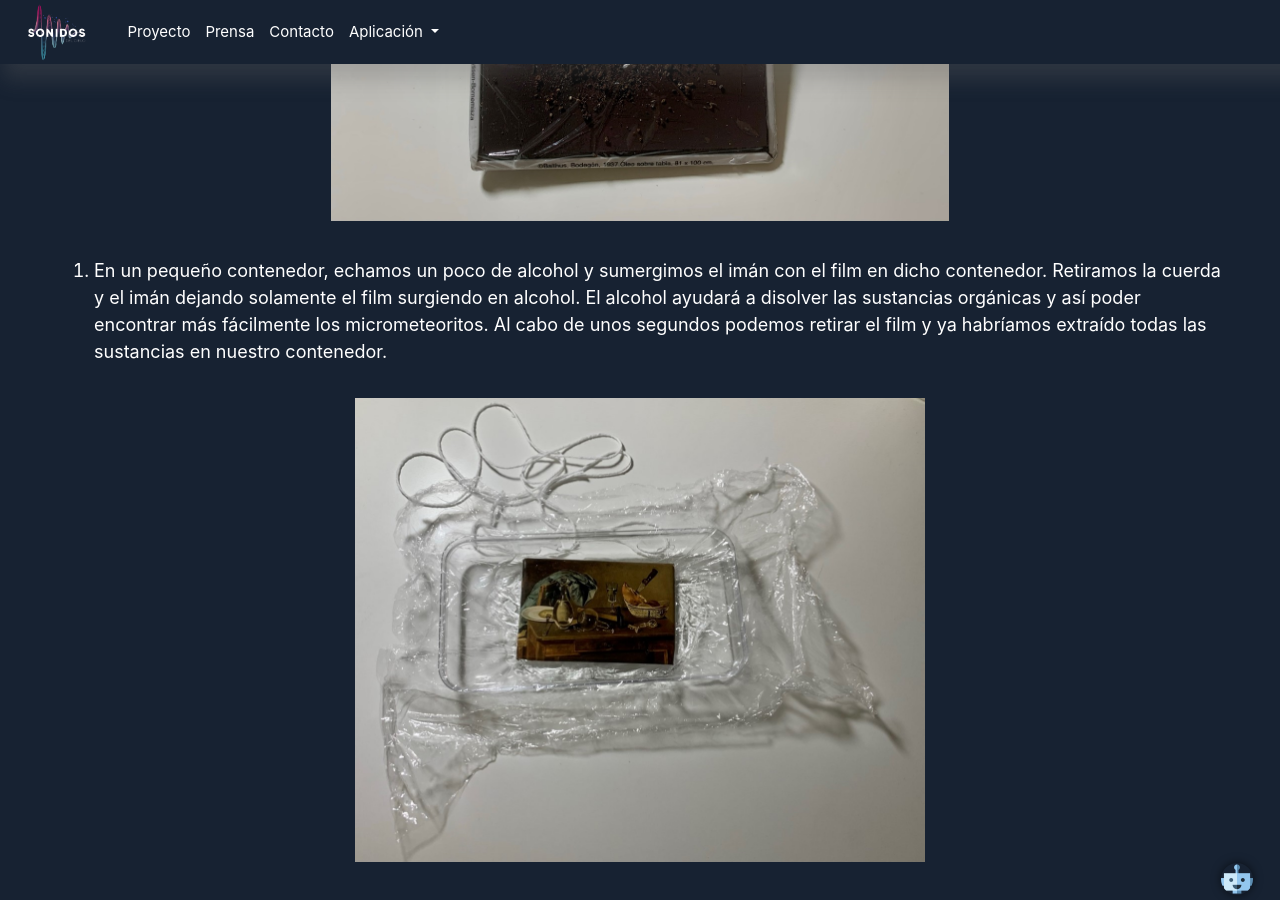
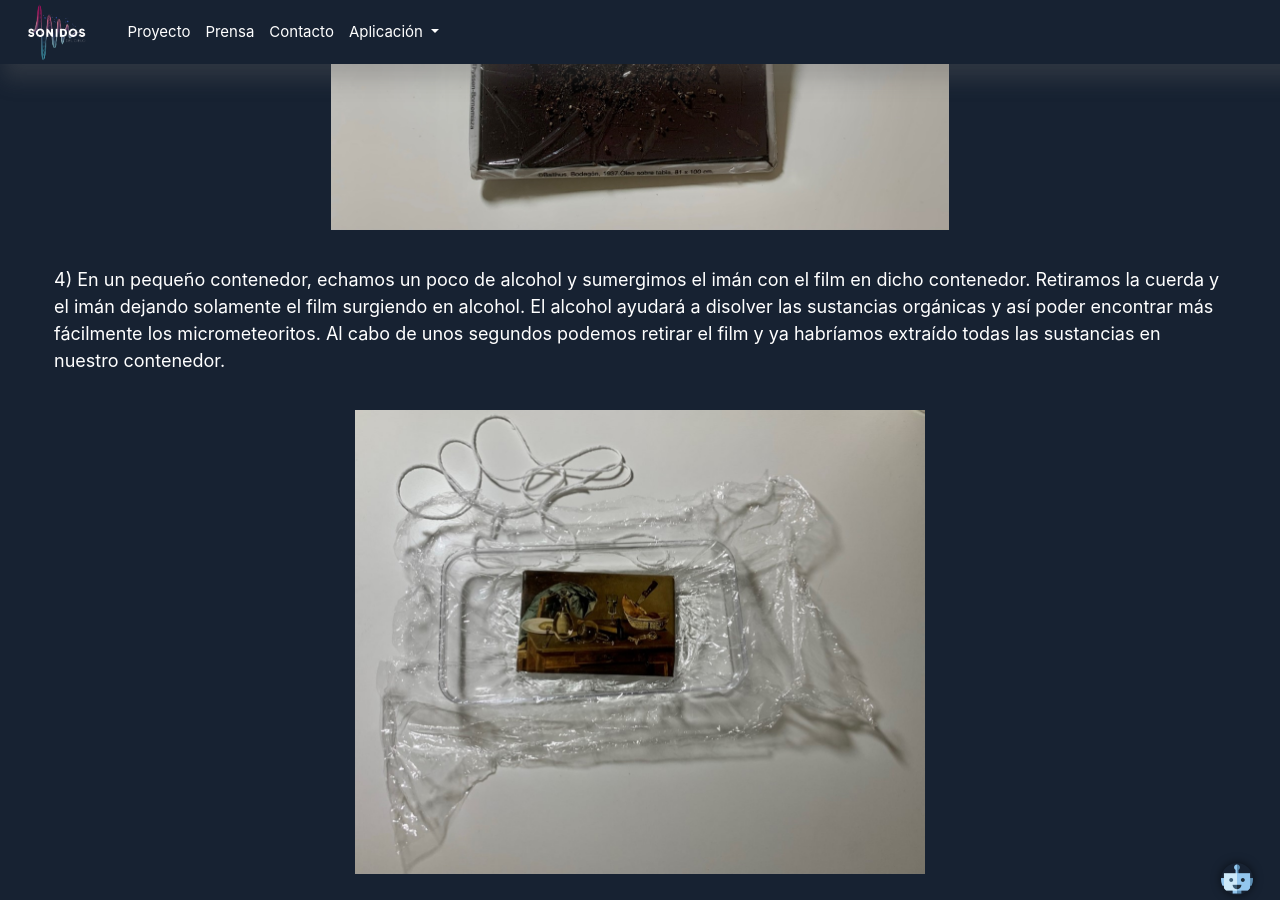
Before and after one commit to cslab-upm/sonidosdelcielo, a Jekyll site: the page built from _prensa/1-2021-07-21-cazameteoritos.md, in a window 1280 px wide and 900 px high, scrolled down 2954 px. Built offline with Jekyll 4.4.1, drawn with Linux system fonts in a browser that asks for light colours; nearby versions of some CDN libraries; some of the changed text lies outside the part shown.

Commit message:
Prensa cazameteoritos

```diff
--- a/_prensa/1-2021-07-21-cazameteoritos.md
+++ b/_prensa/1-2021-07-21-cazameteoritos.md
@@ -31,25 +31,25 @@ Esas pequeñas partículas están en nuestro entorno cotidiano y son fáciles de
 
 **Pasos a seguir:**
 
-1. Envolvemos el imán con el film transparente y lo atamos a la cuerda para que sea más cómodo el experimento.
+1) Envolvemos el imán con el film transparente y lo atamos a la cuerda para que sea más cómodo el experimento.
 
 <img src="../docs/images/prensa/iman_cuerda.png" style="height:500px">
 
-2. Salimos al exterior y, con la ayuda de la cuerda, vamos pasando el imán por distintas zonas para que el imán capte las partículas metálicas.
+2) Salimos al exterior y, con la ayuda de la cuerda, vamos pasando el imán por distintas zonas para que el imán capte las partículas metálicas.
 
 <img src="../docs/images/prensa/captura_sustancia.png" style="height:500px">
 
-3. En cuanto veamos que se ha adherido suficiente sustancia al nuestro imán, podemos proceder a la limpieza de estas sustancias y buscar micrometeoritos!
+3) En cuanto veamos que se ha adherido suficiente sustancia al nuestro imán, podemos proceder a la limpieza de estas sustancias y buscar micrometeoritos!
 
  <img src="../docs/images/prensa/sustancia.png" style="height:500px">
 
-4. En un pequeño contenedor, echamos un poco de alcohol y sumergimos el imán con el film en dicho contenedor.
+4) En un pequeño contenedor, echamos un poco de alcohol y sumergimos el imán con el film en dicho contenedor.
 Retiramos la cuerda y el imán dejando solamente el film surgiendo en alcohol. El alcohol ayudará a disolver las sustancias orgánicas y así poder encontrar más fácilmente los micrometeoritos.
 Al cabo de unos segundos podemos retirar el film y ya habríamos extraído todas las sustancias en nuestro contenedor.
 
  <img src="../docs/images/prensa/film.png" style="height:500px">
 
-5. Una vez que tengamos todas las sustancias en el alcohol, vamos a separar las partículas e intentar buscar los micrometeoritos con la ayuda del palillo y de la lupa.
+5) Una vez que tengamos todas las sustancias en el alcohol, vamos a separar las partículas e intentar buscar los micrometeoritos con la ayuda del palillo y de la lupa.
 Ten en cuenta que los micrometeoritos tienen una forma esférica, por lo que intentaríamos buscar partículas esféricas entre toda la sustancia captada por el imán.
 
 A continuación te proporcionamos algunos ejemplos de nuestras exploraciones para que veáis lo pequeño que son y la forma esférica que tienen:
```
